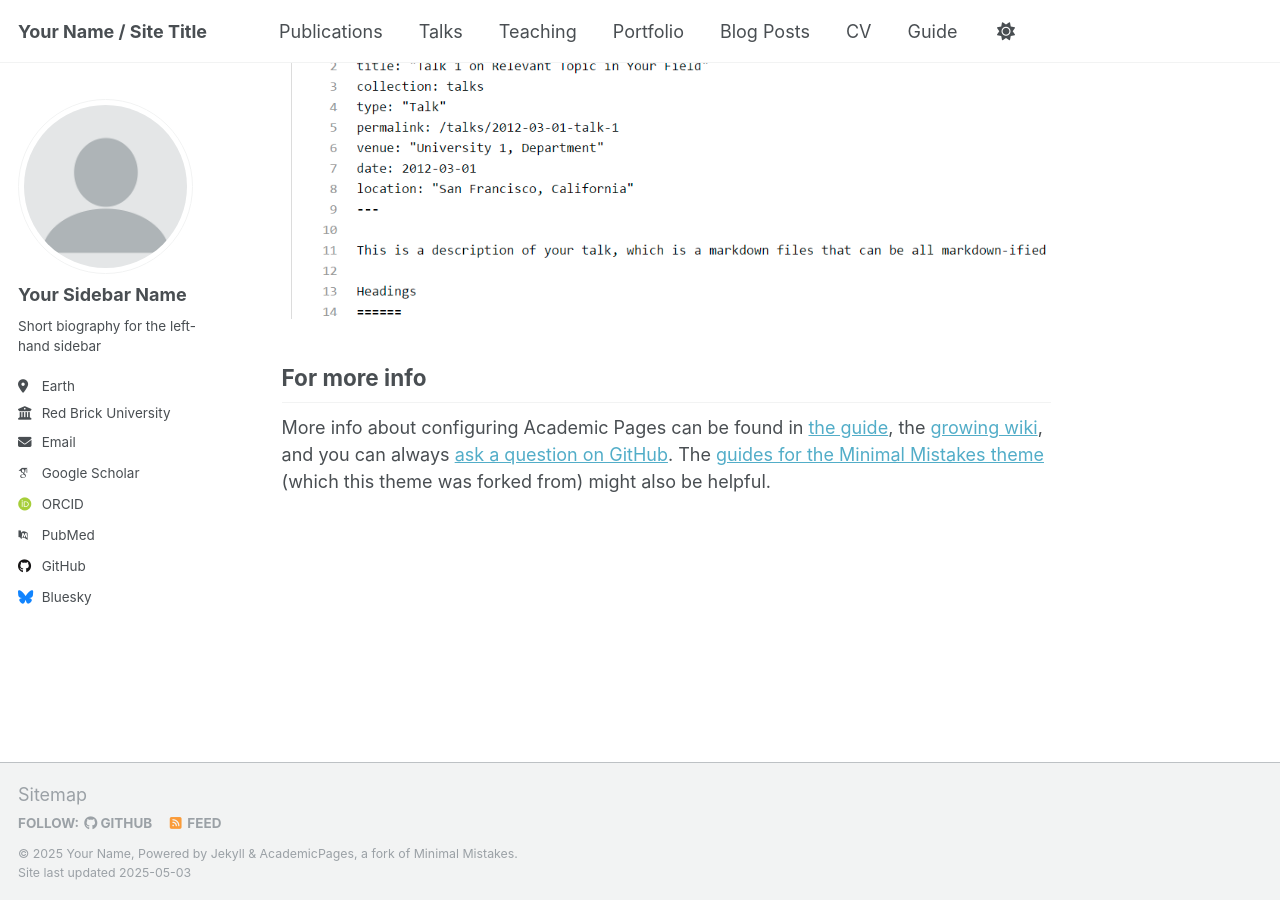
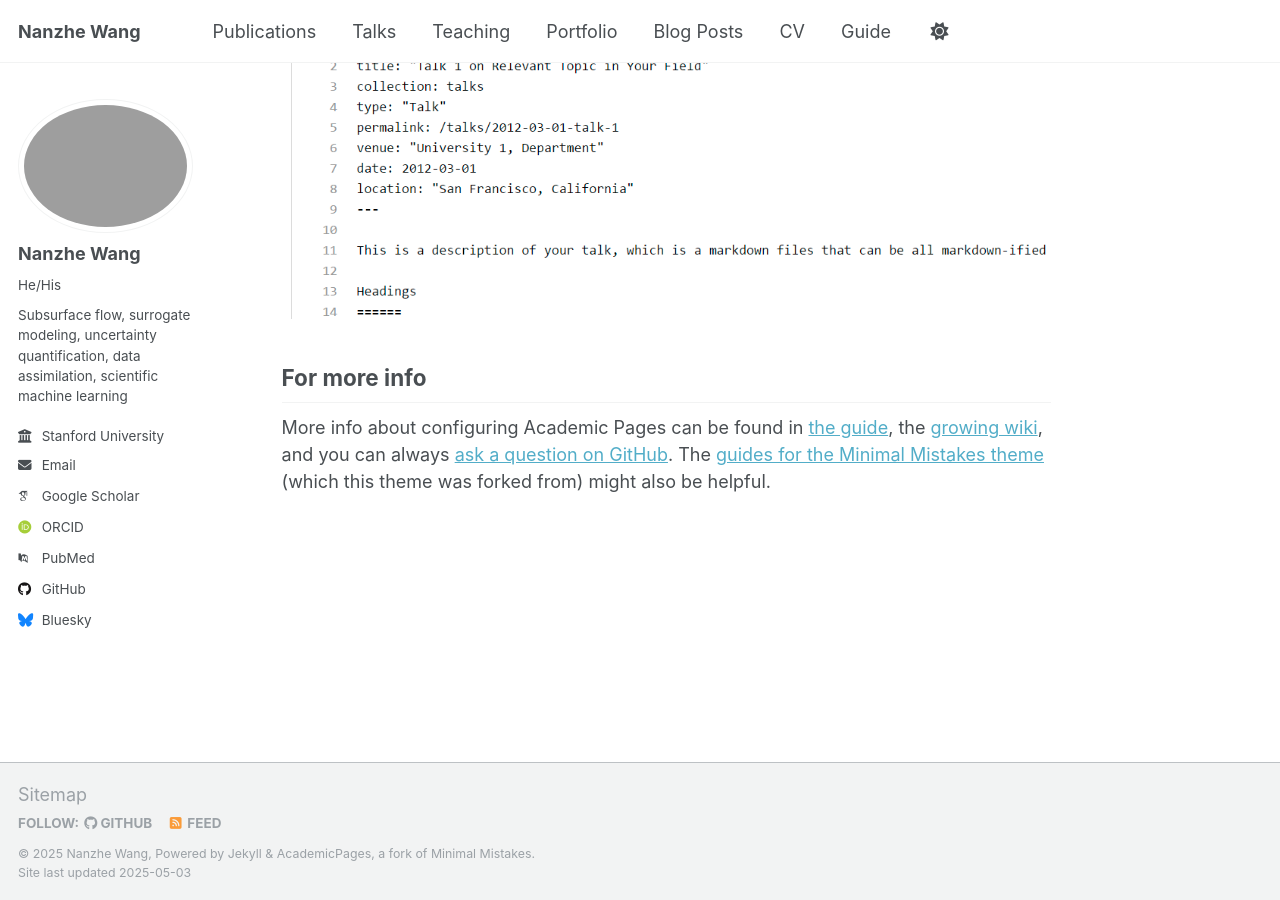
Before and after one commit to NanzheWang/nanzhewang.github.io, a Jekyll site: the page built from _pages/about.md, in a window 1280 px wide and 900 px high, scrolled down 2636 px. Built offline with Jekyll 4.4.1, drawn with Linux system fonts in a browser that asks for light colours; some web fonts are replaced.

Commit message:
Update _config.yml

```diff
--- a/_config.yml
+++ b/_config.yml
@@ -9,11 +9,11 @@
 # Basic Site Settings
 locale                   : "en-US"
 site_theme               : "default"
-title                    : "Your Name / Site Title"
+title                    : "Nanzhe Wang"
 title_separator          : "-"
-name                     : &name "Your Name"
+name                     : &name "Nanzhe Wang"
 description              : &description "personal description"
-url                      : https://academicpages.github.io # the base hostname & protocol for your site e.g. "https://[your GitHub username].github.io" or if you already have some other page hosted on Github then use "https://[your GitHub username].github.io/[Your Repo Name]"
+url                      : "https://nanzhewang.github.io"
 baseurl                  : "" # the subpath of your site, e.g. "/blog"
 repository               : "academicpages/academicpages.github.io"
 
@@ -22,14 +22,14 @@ repository               : "academicpages/academicpages.github.io"
 #               Additional customization can be done by editing /_includes/author-profile.html
 author:
   # Biographic information
-  avatar           : "profile.png"
-  name             : "Your Sidebar Name"
-  pronouns         : # example: "she/her"
-  bio              : "Short biography for the left-hand sidebar"
-  location         : "Earth"
-  employer         : "Red Brick University"
+  avatar           : "/assets/images/headshot.jpg"
+  name             : "Nanzhe Wang"
+  pronouns         : "He/His"
+  bio              : "Subsurface flow, surrogate modeling, uncertainty quantification, data assimilation, scientific machine learning"
+  location         : #"Earth"
+  employer         : "Stanford University"
   uri              : # URL
-  email            : "none@example.org"
+  email            : "nzwang@stanford.edu"
 
   # Academic websites
   academia         : # URL
```
